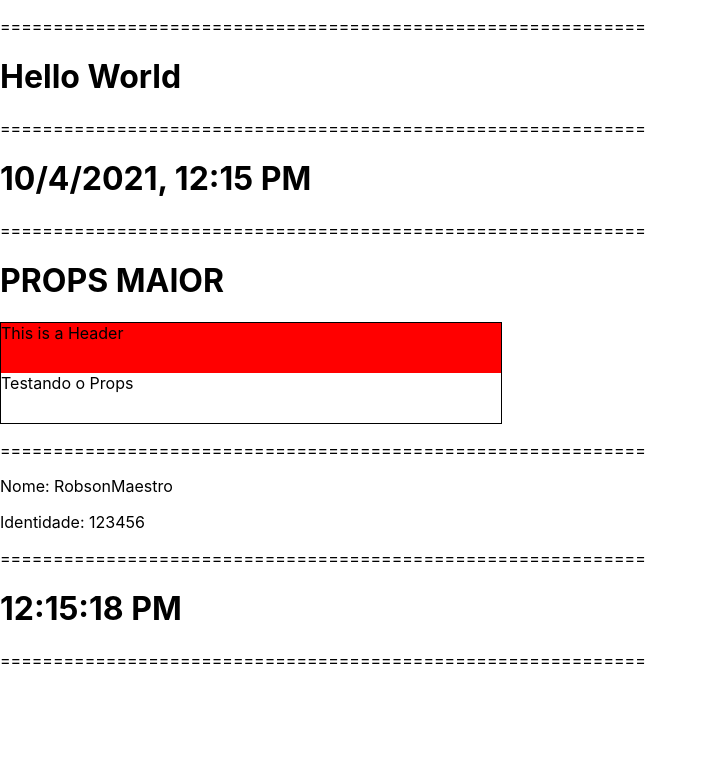
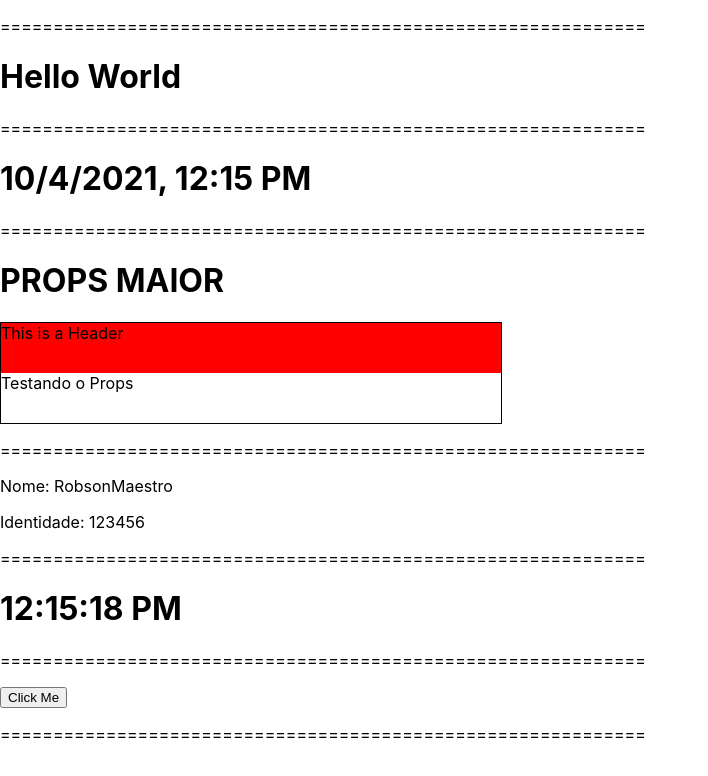
Before and after one commit to MaestroPravaler/APLICA--O-EM-REACT--B-SICO-, a React (Create React App) app: page / in a window 1280 px wide. Shown: the top 776 px of the page, without its empty margins (0-708 px from the left). Built offline with nearby package versions, Linux system fonts and the light colour scheme.

Commit message:
Trabalhando com Eventos

```diff
--- /dev/null
+++ b/src/Events.js
@@ -0,0 +1,29 @@
+import React, { Component } from "react";
+
+export default class Events extends Component {
+    constructor(props){
+        super(props);
+        this.state = {
+            clicked: 0
+        }
+        // precisa de declarar desta forma por causa do contexto
+       // this.clickMethod = this.clickMethod.bind(this)
+    }
+
+    // Utilize arrow function porque ela não grava contexto
+    clickMethod = () => {
+        console.log(' -- CLICK METHOD BEGIN -- ', this.state.clicked);
+        this.setState({
+            clicked: this.state.clicked + 1
+        });
+         console.log(' -- CLICK METHOD FINISH -- ', this.state.clicked);
+    }
+
+    render() {
+        return(
+            <div>
+                <button onClick={this.clickMethod} type="button">Click Me</button>
+            </div>
+        )
+    }
+}
--- a/src/index.js
+++ b/src/index.js
@@ -9,6 +9,7 @@
 import Props from './Props';
 import State from './State';
 import Clock2 from './Clock2';
+import Events from './Events';
 
 ReactDOM.render(
   <React.StrictMode>
@@ -25,6 +26,8 @@
     <p>=============================================================</p>
     <Clock2 />
     <p>=============================================================</p>
+    <Events />
+    <p>=============================================================</p>
   </React.StrictMode>,
   document.getElementById('root')
 );
```
